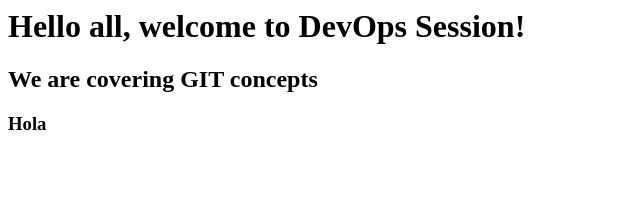
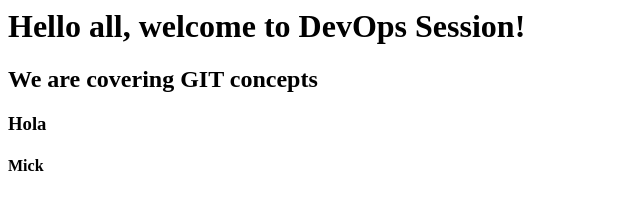
Before and after one commit to devopscls/html, a plain HTML site: page index.html in a window 1280 px wide. Shown: the full height of the page, 0-640 px from the left. Drawn offline with Linux system fonts and the light colour scheme.

Commit message:
h4 modification done to index.html

```diff
--- a/index.html
+++ b/index.html
@@ -1,3 +1,4 @@
 <h1>Hello all, welcome to DevOps Session!</h1>
 <h2>We are covering GIT concepts</h2>
 <h3>Hola</h3>
+<h4>Mick</h4>
```
